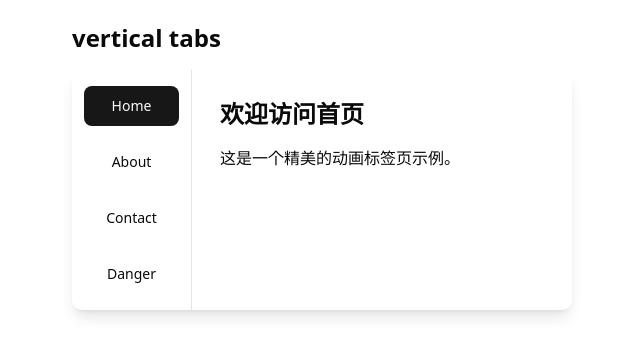
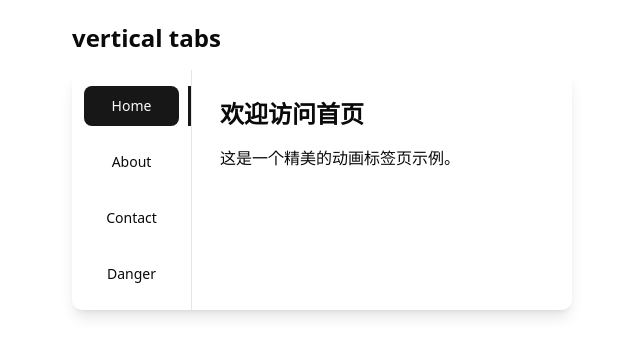
Before and after one commit to hiwurun/animated-tab, a React (Vite) app: page / in a window 1280 px wide. Shown: the part 291-646 px from the top of the page, without its empty margins (318-958 px from the left). Built offline with nearby package versions, Linux system fonts and the light colour scheme.

Commit message:
Add server configuration to Vite and adjust VerticalTabs styling

```diff
--- a/src/components/VerticalTabs.tsx
+++ b/src/components/VerticalTabs.tsx
@@ -72,7 +72,7 @@ export function VerticalTabs({ tabs, defaultTabIndex = 0 }: TabsProps) {
     height: selectedRect.height,
     width: 3,
     y: selectedRect.top - navRect.top + (navRef.current?.scrollTop || 0),
-    x: navRect.width - 3, // 指示器在导航栏右侧
+    x: 0, // 指示器在导航栏右侧
     opacity: 1,
   });
 
@@ -80,7 +80,7 @@ export function VerticalTabs({ tabs, defaultTabIndex = 0 }: TabsProps) {
     <div className='w-full rounded-lg shadow-lg overflow-hidden flex flex-row'>
       <nav
         ref={navRef}
-        className='relative z-0 border-r flex-col  py-4 px-3 w-30 flex gap-4 overflow-auto'
+        className='relative z-0 border-r flex-col  py-4 px-3 min-w-30 flex gap-4'
         onPointerLeave={() => setHoveredTabIndex(null)}>
         {tabs.map((tab, index) => {
           const isActive = selectedTabIndex === index;
--- a/vite.config.ts
+++ b/vite.config.ts
@@ -11,4 +11,8 @@ export default defineConfig({
       "@": path.resolve(__dirname, "./src"),
     },
   },
+  server: {
+    port: 3000,
+    host: true,
+  },
 });
```
